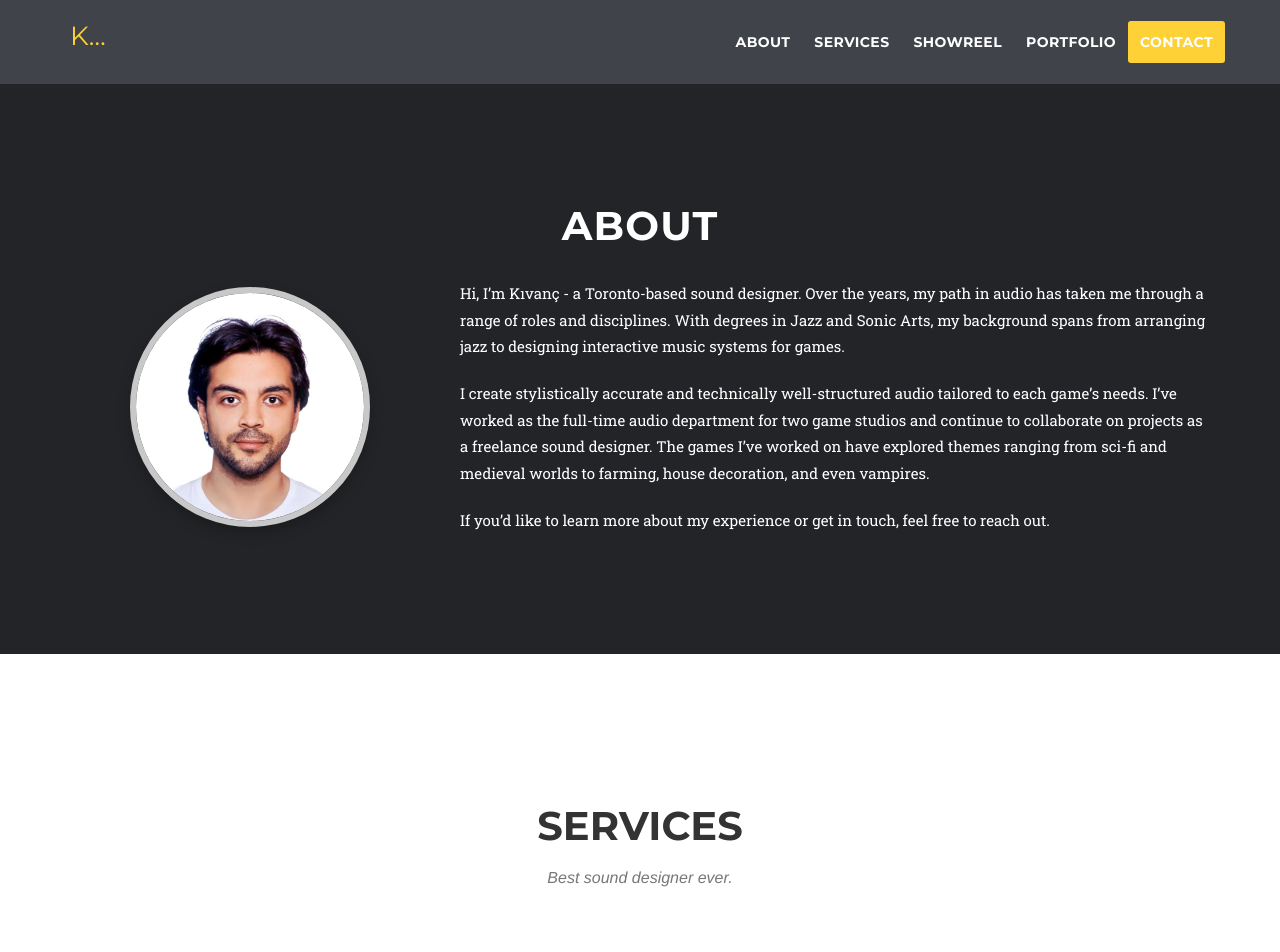
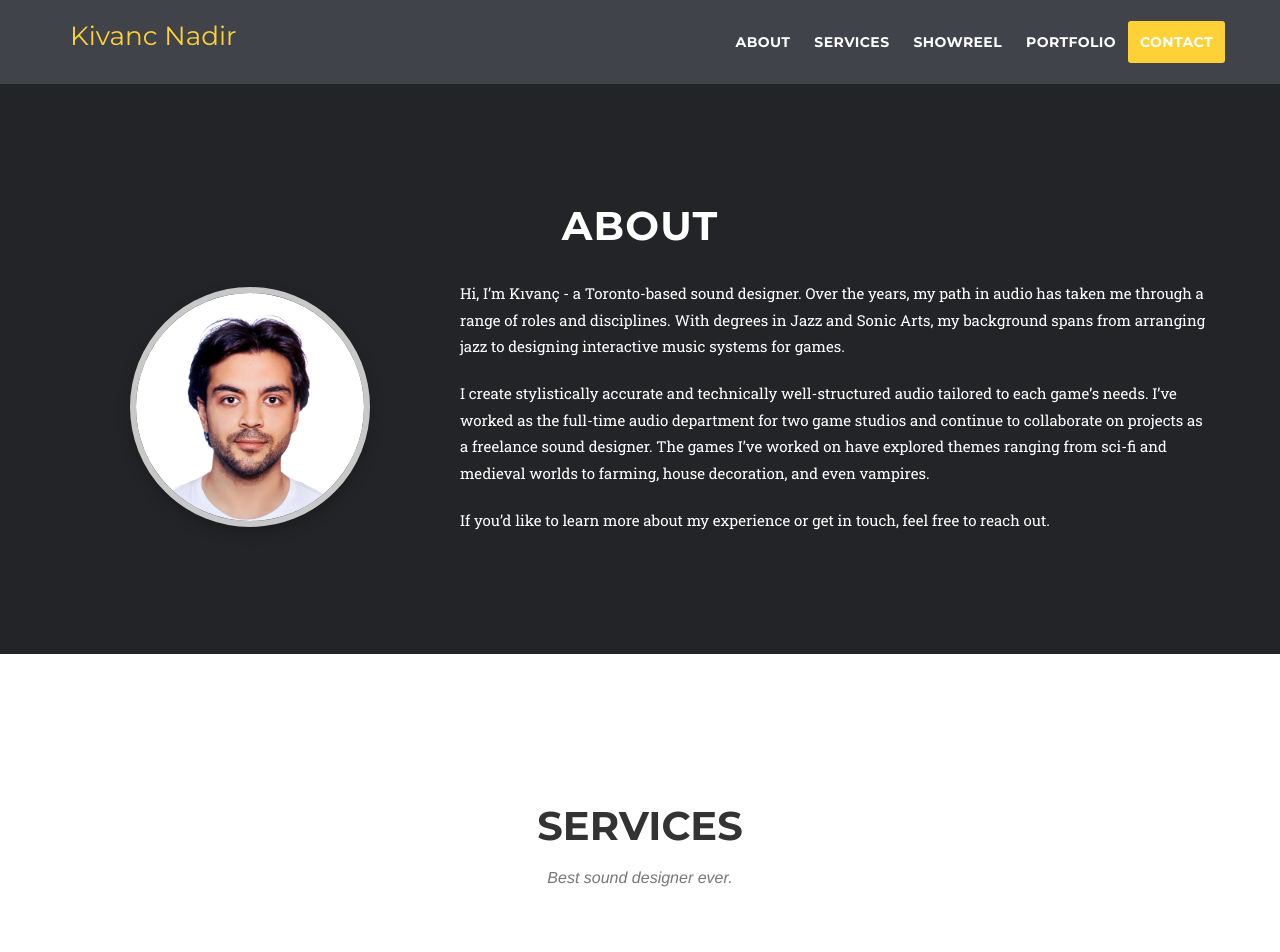
Before and after one commit to kivicik/SoundDesignerWebsite, a Jekyll site: the page built from agency-jekyll-theme-gh-pages/index.html, in a window 1280 px wide. Shown: the top 952 px of the page. Built offline with Jekyll 4.4.1, drawn with Linux system fonts in a browser that asks for light colours; some web fonts are replaced.

Commit message:
Remove width:33.33% from navbar brand causing text truncation
The brand sits inside a flex-shrinking navbar-header, so a
percentage width resolved to almost nothing and clipped the
text to "Kiva". Removing it lets the later CSS handle sizing.

Co-Authored-By: Claude Sonnet 4.6 <noreply@anthropic.com>

```diff
--- a/agency-jekyll-theme-gh-pages/_includes/css/agency.css
+++ b/agency-jekyll-theme-gh-pages/_includes/css/agency.css
@@ -264,8 +264,6 @@ fieldset[disabled] .btn-xl.active {
     }
 
     .navbar-default .navbar-brand {
-        width: 33.33%;
-        text-align: center;
         font-size: 2em;
         -webkit-transition: all .3s;
         -moz-transition: all .3s;
```
Also changed, not shown: 2 other files.
